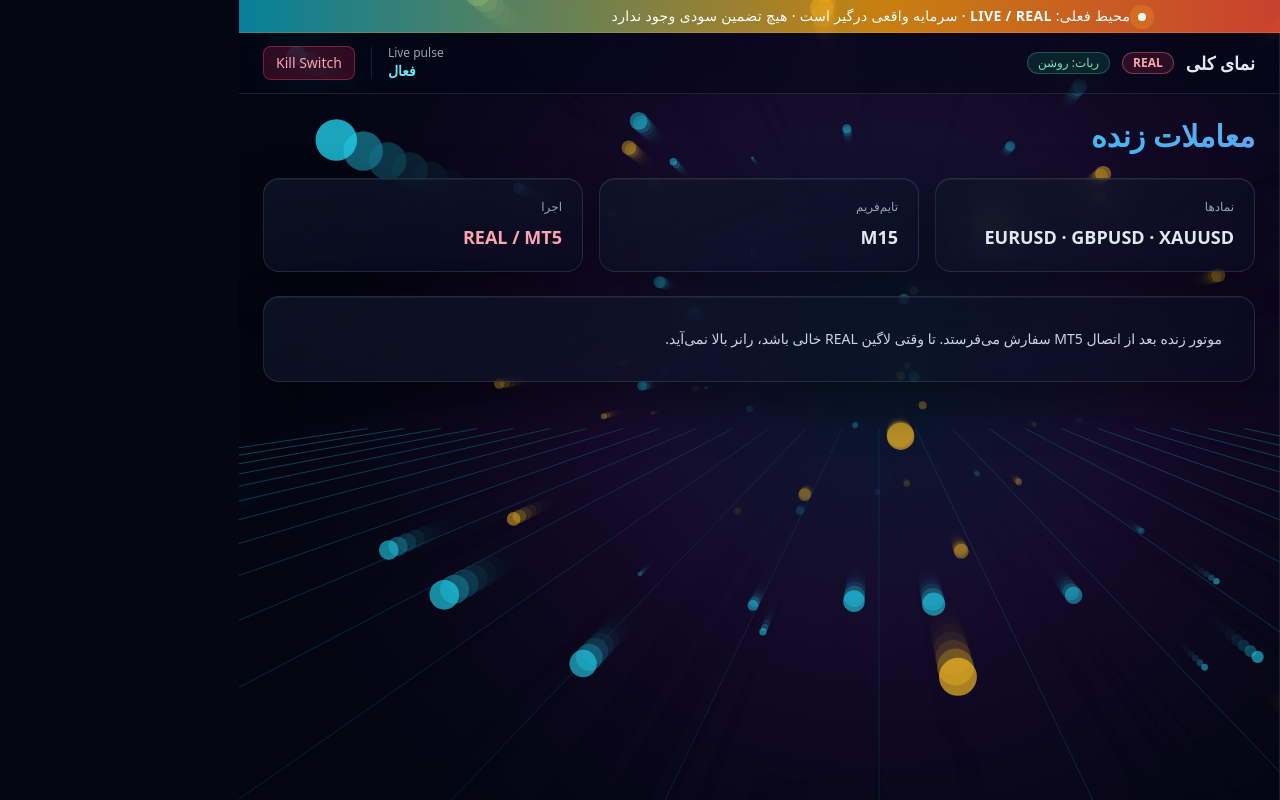
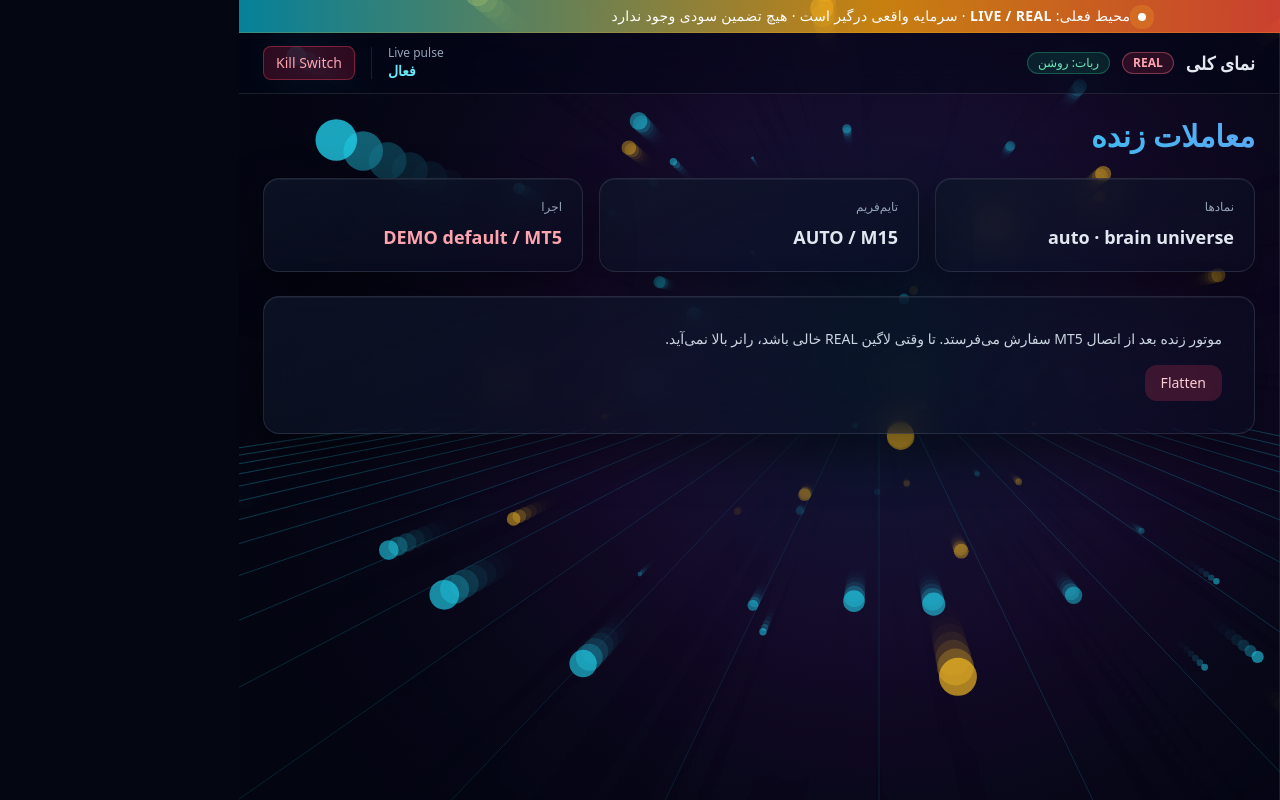
Before and after one commit to molidoai/Molido-Trade-Bot-Ai, a Next.js app in the folder frontend/: page /live in a window 1280 px wide. Built offline with nearby package versions, Linux system fonts and the light colour scheme; no server answers.

Commit message:
Dashboard Flatten button posts /ops/flatten with admin JWT

```diff
--- /dev/null
+++ b/frontend/app/live/FlattenButton.tsx
@@ -0,0 +1,55 @@
+"use client";
+
+import { useState } from "react";
+
+const API = process.env.NEXT_PUBLIC_API_URL || "http://localhost:8000/api/v1";
+
+export function FlattenButton() {
+  const [msg, setMsg] = useState("");
+  const [busy, setBusy] = useState(false);
+
+  async function flatten() {
+    const token = typeof window !== "undefined" ? localStorage.getItem("molido_token") || "" : "";
+    if (!token) {
+      setMsg("لاگین ادمین لازم است (صفحه تنظیمات)");
+      return;
+    }
+    setBusy(true);
+    setMsg("");
+    try {
+      const r = await fetch(`${API}/ops/flatten`, {
+        method: "POST",
+        headers: {
+          "Content-Type": "application/json",
+          Authorization: `Bearer ${token}`,
+        },
+        body: JSON.stringify({ actor: "dashboard", reason: "dashboard flatten" }),
+      });
+      if (r.status === 401 || r.status === 403) {
+        setMsg("فقط ادمین");
+        return;
+      }
+      if (!r.ok) {
+        setMsg("flatten ناموفق");
+        return;
+      }
+      setMsg("درخواست flatten ارسال شد");
+    } finally {
+      setBusy(false);
+    }
+  }
+
+  return (
+    <div className="flex items-center gap-3">
+      <button
+        type="button"
+        disabled={busy}
+        onClick={flatten}
+        className="rounded-xl bg-rose-500/20 px-4 py-2 text-sm text-rose-200"
+      >
+        Flatten
+      </button>
+      {msg ? <span className="text-xs text-slate-400">{msg}</span> : null}
+    </div>
+  );
+}
--- a/frontend/app/live/page.tsx
+++ b/frontend/app/live/page.tsx
@@ -1,4 +1,5 @@
 import { TiltCard } from "@/components/ui/TiltCard";
+import { FlattenButton } from "./FlattenButton";
 
 export default function Page() {
   return (
@@ -7,19 +8,22 @@
       <div className="grid gap-4 md:grid-cols-3">
         <TiltCard>
           <p className="text-xs text-slate-400">نمادها</p>
-          <p className="mt-2 text-lg font-semibold">EURUSD · GBPUSD · XAUUSD</p>
+          <p className="mt-2 text-lg font-semibold">auto · brain universe</p>
         </TiltCard>
         <TiltCard>
           <p className="text-xs text-slate-400">تایم‌فریم</p>
-          <p className="mt-2 text-lg font-semibold">M15</p>
+          <p className="mt-2 text-lg font-semibold">AUTO / M15</p>
         </TiltCard>
         <TiltCard>
           <p className="text-xs text-slate-400">اجرا</p>
-          <p className="mt-2 text-lg font-semibold text-rose-300">REAL / MT5</p>
+          <p className="mt-2 text-lg font-semibold text-rose-300">DEMO default / MT5</p>
         </TiltCard>
       </div>
-      <div className="glass rounded-2xl p-8 text-sm text-slate-300">
-        موتور زنده بعد از اتصال MT5 سفارش می‌فرستد. تا وقتی لاگین REAL خالی باشد، رانر بالا نمی‌آید.
+      <div className="glass rounded-2xl p-8 text-sm text-slate-300 space-y-4">
+        <p>
+          موتور زنده بعد از اتصال MT5 سفارش می‌فرستد. تا وقتی لاگین REAL خالی باشد، رانر بالا نمی‌آید.
+        </p>
+        <FlattenButton />
       </div>
     </div>
   );
```
